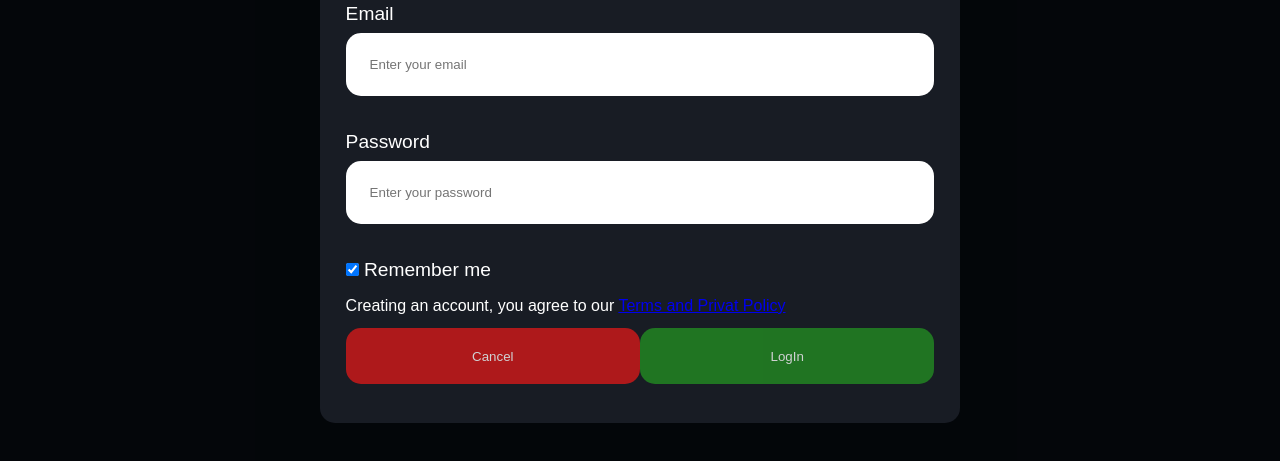
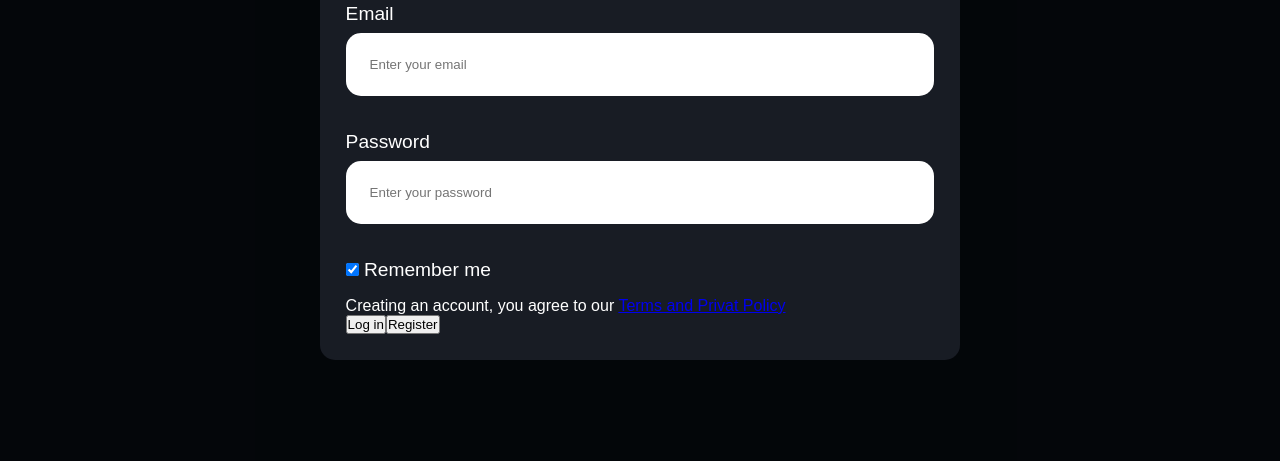
Before and after one commit to prstkt1/finance-app, a plain HTML site: page index.html in a window 1280 px wide. Both pictures are taken after a click on the button "Log In". Shown: the part 221-682 px from the top of the page. Drawn offline with Linux system fonts and the light colour scheme.

Commit message:
Update index.html

```diff
--- a/index.html
+++ b/index.html
@@ -59,8 +59,12 @@
             <a href="#">Terms and Privat Policy</a>
           </p>
           <div class="buttons">
-            <button type="button" class="cancelBtn">Cancel</button>
-            <button type="button" class="loginlBtn">LogIn</button>
+            <button type="button" class="loginBtn" onclick="login()">
+              Log in
+            </button>
+            <button type="button" class="registerBtn" onclick="register()">
+              Register
+            </button>
           </div>
         </div>
       </form>
```
